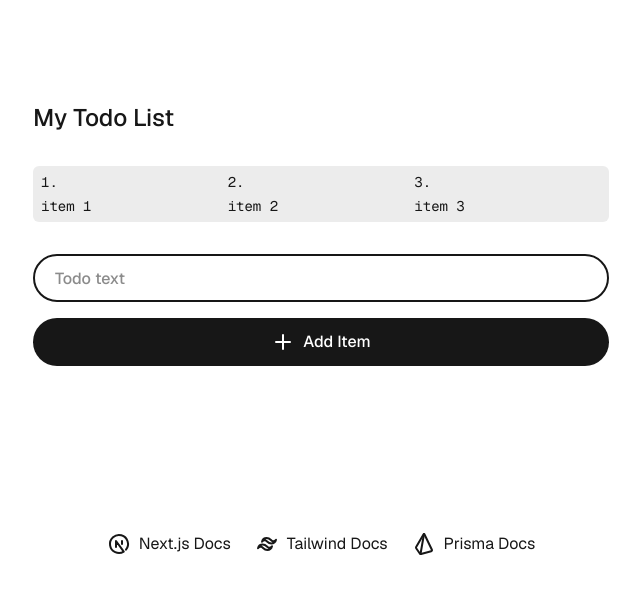
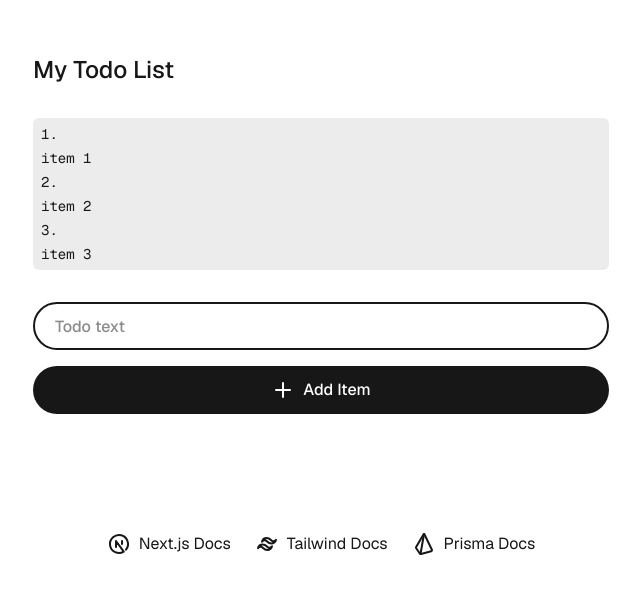
Before and after one commit to andrewtlu/odyssey-interview, a Next.js app: page / in a window 1280 px wide. Shown: the part 166-760 px from the top of the page, without its empty margins (319-959 px from the left). Built offline with nearby package versions, Linux system fonts and the light colour scheme.

Commit message:
Completion of Task 1, Rows to Columns

```diff
--- a/src/app/Todo/TodoList.tsx
+++ b/src/app/Todo/TodoList.tsx
@@ -28,10 +28,10 @@ export const TodoList = ({ initialTodos }: { initialTodos?: TodoItem[] }) => {
     <>
       <div className="font-medium text-2xl">My Todo List</div>
       {}
-      <ul className="font-mono list-inside list-decimal text-sm/6 text-center sm:text-left bg-content w-full px-2 py-1 rounded-md flex flex-row">
+      <ul className="font-mono list-inside list-decimal text-sm/6 text-center sm:text-left bg-content w-full px-2 py-1 rounded-md flex flex-col">
         {todos.map((todo, i) => (
           <li key={todo.id ?? `todo-${i}`} className="w-full">
-          <Todo {...todo} />
+            <Todo {...todo} />
           </li>
         ))}
       </ul>
```
